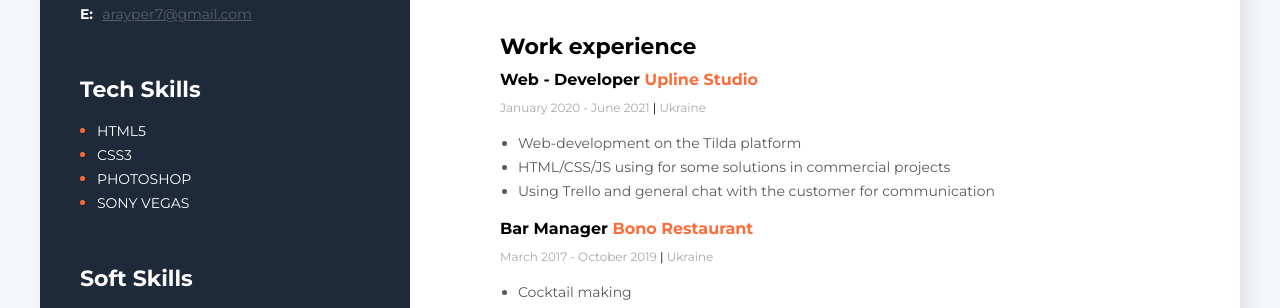
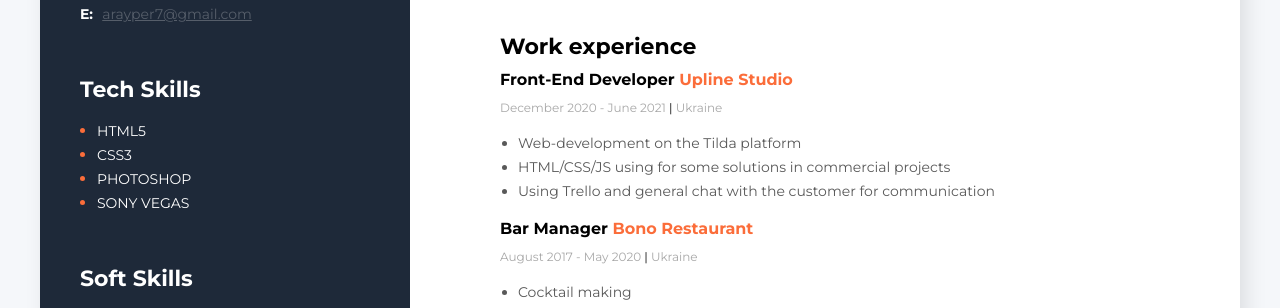
Before and after one commit to marioizdendy/ecv, a plain HTML site: page index.html in a window 1280 px wide. Shown: the part 547-855 px from the top of the page. Drawn offline with Linux system fonts and the light colour scheme.

Commit message:
Update index.html

```diff
--- a/index.html
+++ b/index.html
@@ -61,8 +61,8 @@
                     <!--company 2-->
 
                     <div class="my-work-expirience-block">
-                        <h4 class="my-work-prosition">Web - Developer <span class="my-work-company">Upline Studio</span></h4>
-                        <p class="my-work-time">January 2020 - June 2021 <span class="my-work-bracket">|</span> Ukraine</p>
+                        <h4 class="my-work-prosition">Front-End Developer <span class="my-work-company">Upline Studio</span></h4>
+                        <p class="my-work-time">December 2020 - June 2021 <span class="my-work-bracket">|</span> Ukraine</p>
 
                         <ul class="my-work-list">
                             <li class="my-work-list-text">Web-development on the Tilda platform</li>
@@ -77,7 +77,7 @@
 
                         <div>
                             <h4 class="my-work-prosition">Bar Manager <span class="my-work-company">Bono Restaurant</span></h4>
-                            <p class="my-work-time">March 2017 - October 2019 <span class="my-work-bracket">|</span> Ukraine</p>
+                            <p class="my-work-time">August 2017 - May 2020 <span class="my-work-bracket">|</span> Ukraine</p>
 
                             <ul class="my-work-list">
                                 <li class="my-work-list-text">Cocktail making</li>
```
